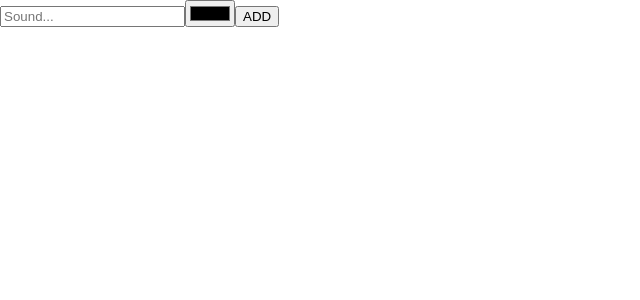
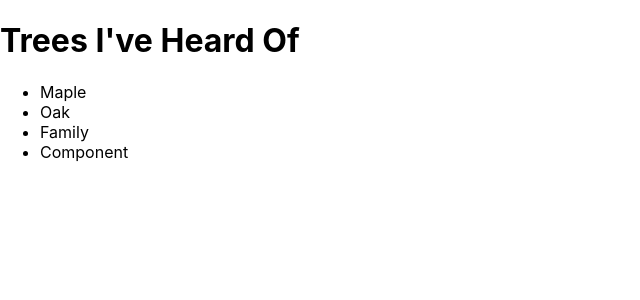
Before and after one commit to emmadickenson2/linkedin-learning, a React (Create React App) app in the folder hooks_practice/react-hooks/: page / in a window 1280 px wide. Shown: the top 300 px of the page, without its empty margins (0-640 px from the left). Built offline with nearby package versions, Linux system fonts and the light colour scheme.

Commit message:
practice adding data with useContext hook

```diff
--- a/hooks_practice/react-hooks/src/App.js
+++ b/hooks_practice/react-hooks/src/App.js
@@ -1,10 +1,17 @@
-import logo from './logo.svg';
+import React, { useContext } from "react";
 import './App.css';
+import { TreesContext } from "./"
 
-function App({name}) {
+function App() {
+  const { trees } = useContext(TreesContext);
   return (
-    <div className="App">
-      <h1>Hello {name}!</h1>
+    <div>
+      <h1>Trees I've Heard Of</h1>
+      <ul>
+        {trees.map((tree) => (
+          <li key={tree.id}>{tree.type}</li>
+        ))}
+      </ul>
     </div>
   );
 }
--- a/hooks_practice/react-hooks/src/index.js
+++ b/hooks_practice/react-hooks/src/index.js
@@ -1,39 +1,20 @@
-import React, { useState } from 'react';
+import { createContext } from 'react';
 import ReactDOM from 'react-dom/client';
 import './index.css';
-import { useInput } from './useInput';
+import App from "./App"
 
+export const TreesContext = createContext()
 
-function App() {
-  const [titleProps, resetTitle] = useInput("")
-  const [colorProps, resetColor] = useInput("#000000");
-
-  const submit = (e) => {
-    e.preventDefault();
-    alert(`${titleProps.value} sounds like ${colorProps.value}`)
-    resetTitle();
-    resetColor()
-  }
-
-  return (
-    <form onSubmit={submit}>
-      <input
-        {...titleProps}
-        type="text"
-        placeholder="Sound..."
-      />
-      <input
-        {...colorProps}
-        type="color"
-      />
-      <button>ADD</button>
-    </form>
-  )
-}
+const trees = [
+  {id: "1", type: "Maple" },
+  {id: "2", type: "Oak" },
+  {id: "3", type: "Family" },
+  {id: "4", type: "Component" }
+];
 
 const root = ReactDOM.createRoot(document.getElementById('root'));
 root.render(
-  <React.StrictMode>
+  <TreesContext.Provider value={{ trees }}>
     <App />
-  </React.StrictMode>
+  </TreesContext.Provider>
 );
```
